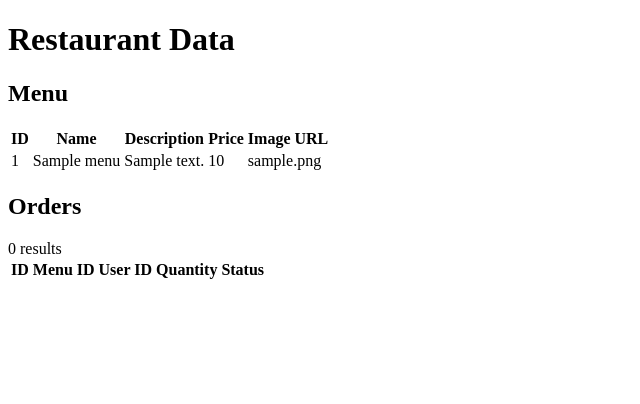
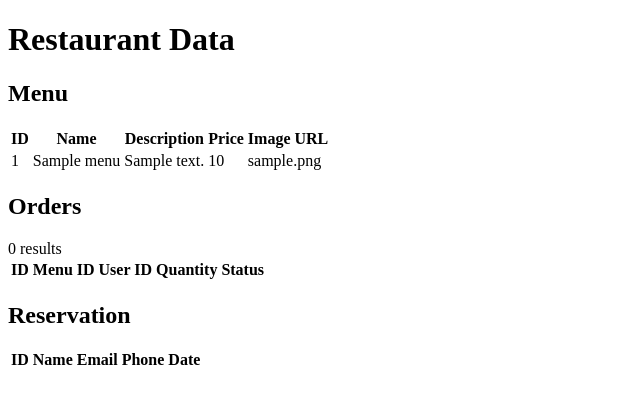
Before and after one commit to jayram22000/TE-M-14, a PHP site: page /retrieve.php in a window 1280 px wide. Shown: the top 404 px of the page, without its empty margins (0-640 px from the left). Run offline with PHP 8.4, Linux system fonts and the light colour scheme; tables that the repository leaves empty hold one stand-in row (values such as "Sample post"); data that the repository does not hold is empty.

Commit message:
added a reservation section

```diff
--- a/retrieve.php
+++ b/retrieve.php
@@ -79,5 +79,15 @@
 		}
 		?>
 	</table>
+
+    <h2>Reservation</h2>
+	<table>
+		<tr>
+			<th>ID</th>
+			<th>Name</th>
+			<th>Email</th>
+			<th>Phone</th>
+			<th>Date</th>
+		</tr>
 </body>
 </html>
```
